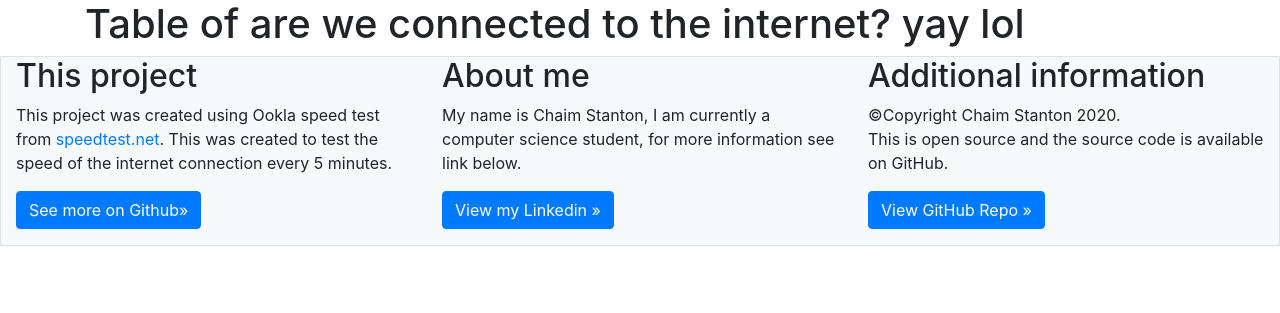
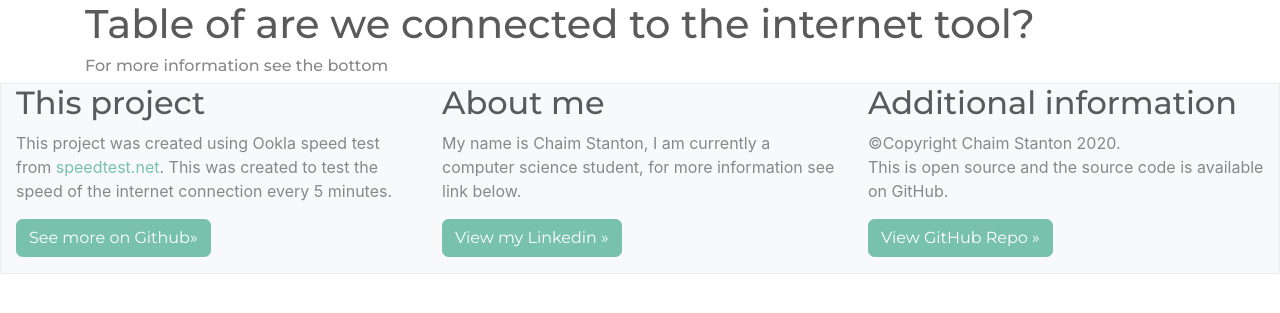
Before and after one commit to ChaimStanton/pingtester, a PHP site: page / in a window 1280 px wide. Shown: the top 313 px of the page. Run offline with PHP 8.4, Linux system fonts and the light colour scheme; some libraries are stand-ins or nearby versions.

Commit message:
added header comment and changed style sheet

```diff
--- a/header.php
+++ b/header.php
@@ -12,7 +12,9 @@ echo '
 </script>
 
 <!-- Bootstrap CSS -->
-<link rel="stylesheet" href="https://maxcdn.bootstrapcdn.com/bootstrap/4.0.0/css/bootstrap.min.css" integrity="sha384-Gn5384xqQ1aoWXA+058RXPxPg6fy4IWvTNh0E263XmFcJlSAwiGgFAW/dAiS6JXm" crossorigin="anonymous">
+<link href="https://stackpath.bootstrapcdn.com/bootswatch/4.4.1/minty/bootstrap.min.css" rel="stylesheet" integrity="sha384-4HfFay3AYJnEmbgRzxYWJk/Ka5jIimhB/Fssk7NGT9Tj3rkEChpSxLK0btOGzf2I" crossorigin="anonymous">
+
+<!-- <link rel="stylesheet" href="https://maxcdn.bootstrapcdn.com/bootstrap/4.0.0/css/bootstrap.min.css" integrity="sha384-Gn5384xqQ1aoWXA+058RXPxPg6fy4IWvTNh0E263XmFcJlSAwiGgFAW/dAiS6JXm" crossorigin="anonymous"> -->
 
 <!-- Optional JavaScript -->
 <!-- jQuery first, then Popper.js, then Bootstrap JS -->
@@ -21,9 +23,10 @@ echo '
 <script src="https://maxcdn.bootstrapcdn.com/bootstrap/4.0.0/js/bootstrap.min.js" integrity="sha384-JZR6Spejh4U02d8jOt6vLEHfe/JQGiRRSQQxSfFWpi1MquVdAyjUar5+76PVCmYl" crossorigin="anonymous"></script>
 
 <div class="container">
-<div class="page-header">
-<h1> Table of are we connected to the internet? yay lol </h1>
-</div>
+  <div class="page-header">
+    <h1> Table of are we connected to the internet tool?</h1>
+    <h6 class="text-muted">For more information see the bottom<h6>
+  </div>
 </div>
 
 </head>
```
